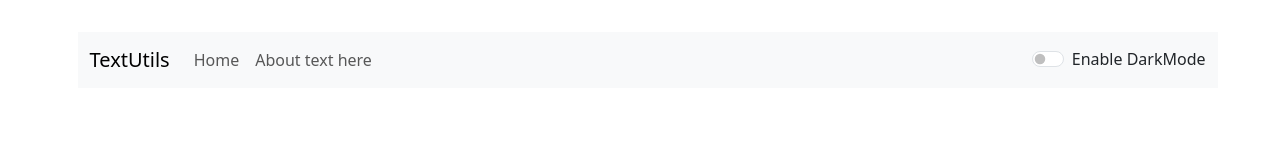
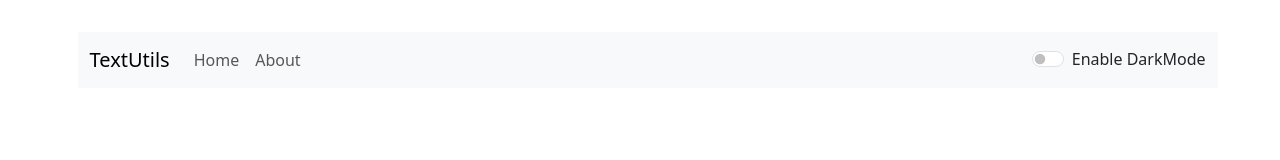
Before and after one commit to mozaid7/React, a React (Vite) app in the folder TextUtils/: page / in a window 1280 px wide. Shown: the top 160 px of the page. Built offline with nearby package versions, Linux system fonts and the light colour scheme.

Commit message:
bug fixes

```diff
--- a/TextUtils/src/components/Navbar.jsx
+++ b/TextUtils/src/components/Navbar.jsx
@@ -38,7 +38,7 @@ Navbar.propTypes = {
 
 Navbar.defaultProps = {
   title: 'Set title here',
-  aboutText: 'About text here'
+  aboutText: 'About'
 };
 
 export default Navbar
```
